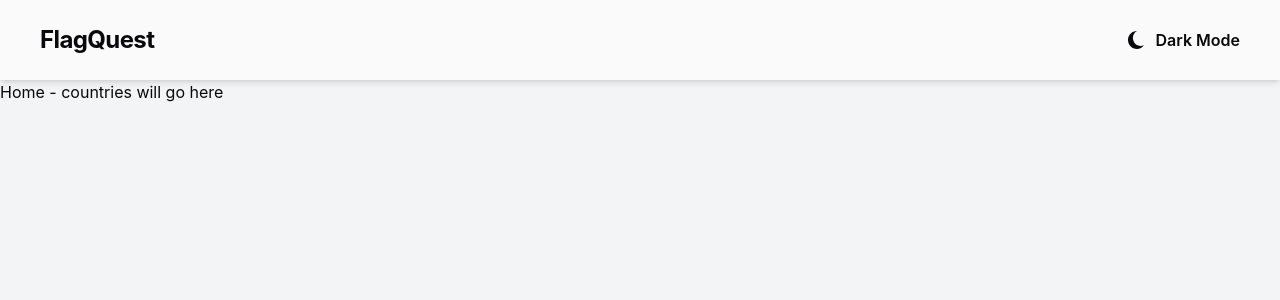
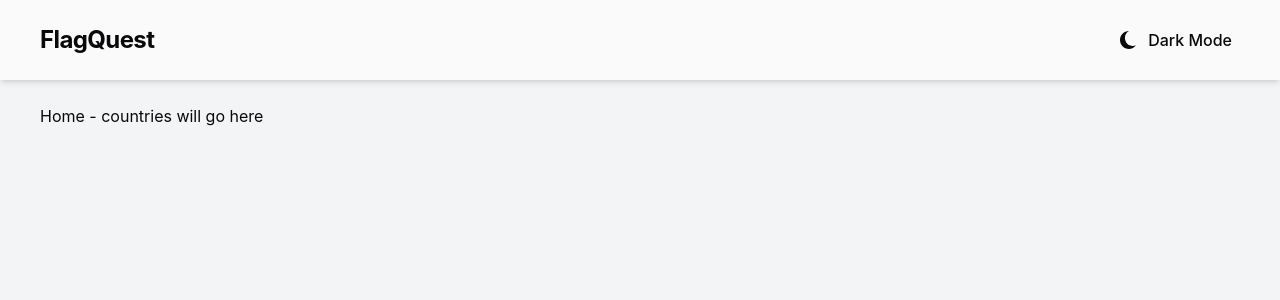
Before and after one commit to MattPahuta/flag-quest, a React (Vite) app: page / in a window 1280 px wide. Shown: the top 300 px of the page. Built offline with nearby package versions, Linux system fonts and the light colour scheme.

Commit message:
Update base site sytles, project Readme

```diff
--- a/src/App.jsx
+++ b/src/App.jsx
@@ -10,10 +10,13 @@ function App() {
       <BrowserRouter>
         <div className="min-h-screen bg-gray-100 text-zinc-950 dark:bg-gray-800 dark:text-zinc-50 transition-colors duration-300">
           <Header />
-          <main>
+          <main className="px-4 sm:px-10">
             <Routes>
               <Route path="/" element={<Home />} />
-              <Route path="/country/:id" element={<CountryDetail />} />
+              <Route
+                path="/country/:id"
+                element={<CountryDetail />}
+              />
             </Routes>
           </main>
         </div>
--- a/src/components/Header.jsx
+++ b/src/components/Header.jsx
@@ -9,7 +9,9 @@ function Header() {
     <header className="py-6 px-4 sm:px-10 bg-zinc-50 dark:bg-gray-700 shadow-md transition-colors duration-300">
       <div className="max-w-7xl mx-auto flex items-center justify-between">
         <h1 className="text-2xl font-bold tracking-tight">
-          <Link to="/" className="">
+          <Link
+            to="/"
+            className="rounded-lg hover:opacity-75 transition-opacity hover:cursor-pointer focus-visible:outline-2 focus-visible:outline-offset-2 focus-visible:outline-blue-600">
             FlagQuest
           </Link>
         </h1>
@@ -17,15 +19,14 @@ function Header() {
         <button
           type="button"
           onClick={toggleDarkMode}
-          aria-label="Toggle color theme"
-          className="py-1 flex items-center gap-2 font-semibold text-zinc-950 dark:text-zinc-50 hover:opacity-75 transition-opacity hover:cursor-pointer">
+          aria-label="Toggle color theme button"
+          className="py-1 px-2 inline-flex items-center justify-center gap-2 font-medium text-center text-zinc-950 dark:text-zinc-50 rounded-lg hover:opacity-75 transition-opacity hover:cursor-pointer focus-visible:outline-2 focus-visible:outline-offset-2 focus-visible:outline-blue-600">
           {darkMode ? (
             <>
               <svg
-                className="size-5"
                 xmlns="http://www.w3.org/2000/svg"
-                // width="24"
-                // height="24"
+                width="18"
+                height="18"
                 viewBox="0 0 24 24">
                 <path
                   fill="currentColor"
--- a/src/pages/Home.jsx
+++ b/src/pages/Home.jsx
@@ -1,8 +1,10 @@
 
 function Home() {
   return (
-    <div className="">Home - countries will go here</div>
-  )
+    <div className="py-6">
+      Home - countries will go here
+    </div>
+  );
 }
 
 export default Home;
```
Also changed, not shown: 1 other file (tests, documents, lock files or other folders).
